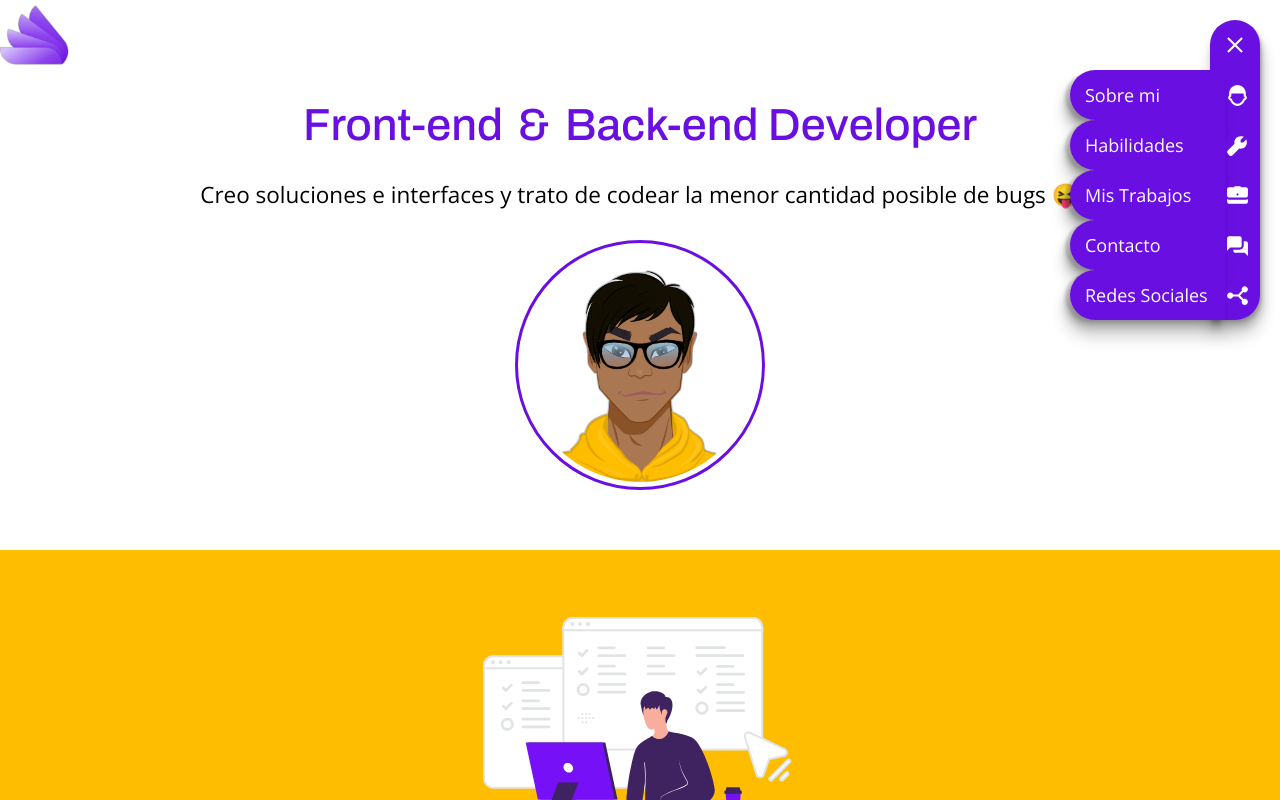
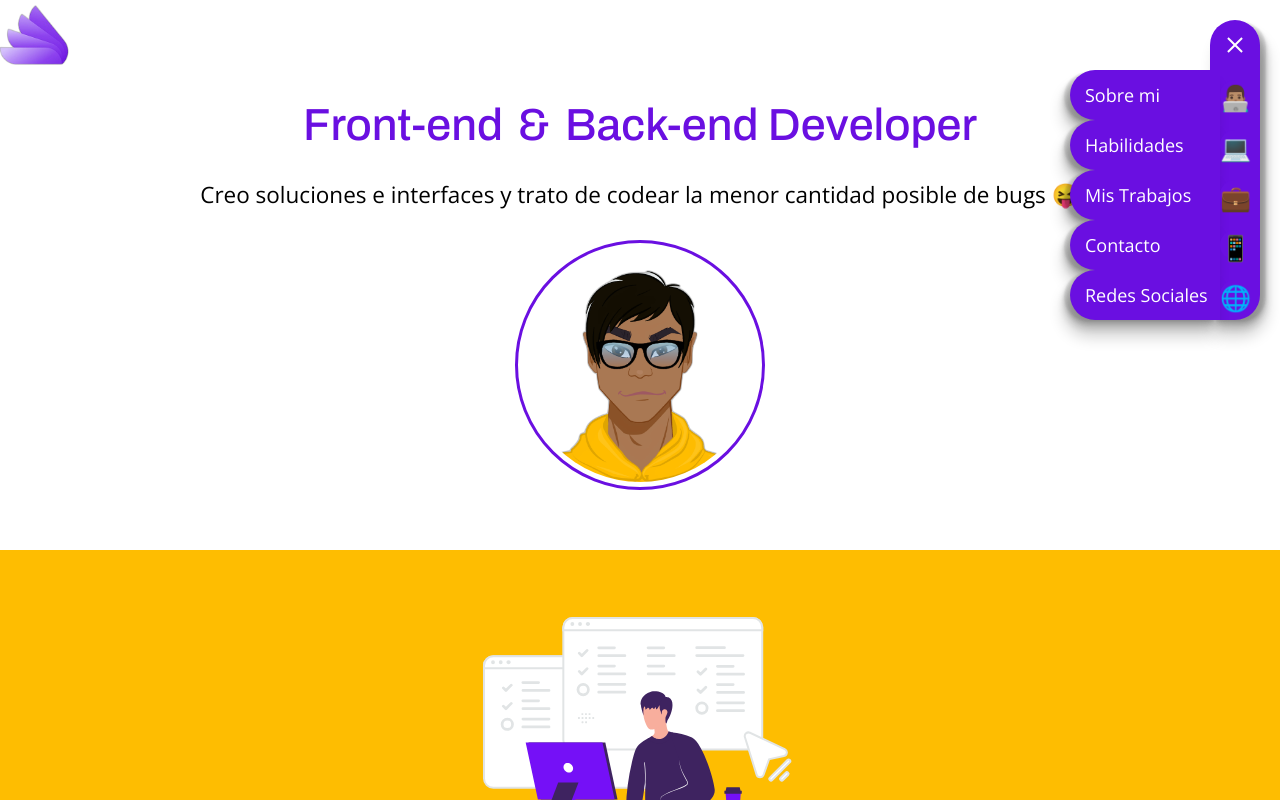
Before and after one commit to achani2497/portfolio, a Vue app: page / in a window 1280 px wide. Both pictures are taken after a click on the item 1235 px from the left and 45 px from the top of the page. Shown: the top 800 px of the page. Built offline with nearby package versions, Linux system fonts and the light colour scheme.

Commit message:
Retoco el menu (agrego emojis) y corrijo una sombra

```diff
--- a/src/components/float-menu/menuComponent.vue
+++ b/src/components/float-menu/menuComponent.vue
@@ -15,7 +15,8 @@
                 </router-link>
                 <i
                     :id="seccion.class"
-                    :class="[seccion.icon, menuAbierto ? 'icon' : '']">
+                    :class="[menuAbierto ? 'icon' : '']">
+                    {{seccion.emoji}}
                 </i>
             </li>
         </ul>
@@ -38,11 +39,11 @@
         border-top-right-radius: 100px;
         border-bottom-right-radius: 100px;
         cursor: pointer;
-        box-shadow: 2px 1px 1px rgba(0,0,0,0.02),
-                    2px 2px 2px rgba(0,0,0,0.06),
-                    2px 4px 4px rgba(0,0,0,0.12),
-                    2px 8px 8px rgba(0,0,0,0.16),
-                    2px 16px 16px rgba(0,0,0,0.2);
+        box-shadow: 6px 1px 1px rgba(0,0,0,0.02),
+                    6px 2px 2px rgba(0,0,0,0.06),
+                    6px 4px 4px rgba(0,0,0,0.12),
+                    6px 8px 8px rgba(0,0,0,0.16),
+                    6px 16px 16px rgba(0,0,0,0.2);
         transition: .3s cubic-bezier(0.98, 0.23, 0.16, 1.28);
     }
     nav ul li{
@@ -76,15 +77,19 @@
         text-decoration: none;
         display: flex;
         align-items: center;
-        box-shadow: -5px 1px 1px rgba(0,0,0,0.02),
-                    -5px 2px 2px rgba(0,0,0,0.06),
-                    -5px 4px 4px rgba(0,0,0,0.12),
-                    -5px 8px 8px rgba(0,0,0,0.16),
-                    -5px 16px 16px rgba(0,0,0,0.2);
+        box-shadow: -6px 1px 1px rgba(0,0,0,0.02),
+                    -6px 2px 2px rgba(0,0,0,0.06),
+                    -6px 4px 4px rgba(0,0,0,0.12),
+                    -6px 8px 8px rgba(0,0,0,0.16),
+                    -6px 16px 16px rgba(0,0,0,0.2);
     }
     nav ul li i{
         color: white;
         opacity: 0;
+        height: 50px;
+        width: 50px;
+        font-size: 25px;
+        font-style: normal;
     }
     nav ul li:not(.menuButton){
         justify-content: space-between;
@@ -184,7 +189,6 @@
             background-color: var(--violet);
             border-top-left-radius: 90px;
             border-bottom-left-radius: 90px;
-            /* z-index: -1; */
         }
     }
 </style>
@@ -198,31 +202,36 @@ export default {
                 nombre: 'Sobre mi',
                 url: '#sobre-mi',
                 class: 'l_sobreMi',
-                icon: 'sobre-mi'
+                icon: 'sobre-mi',
+                emoji: '👨🏽‍💻'
             },
             {
                 nombre: 'Habilidades',
                 url: '#habilidades',
                 class: 'l_habilidades',
-                icon: 'habilidades'
+                icon: 'habilidades',
+                emoji: '💻'
             },
             {
                 nombre: 'Mis Trabajos',
                 url: '#trabajos',
                 class: 'l_misTrabajos',
-                icon: 'trabajos'
+                icon: 'trabajos',
+                emoji: '💼'
             },
             {
                 nombre: 'Contacto',
                 url: '#contacto',
                 class: 'l_contacto',
-                icon: 'contacto'
+                icon: 'contacto',
+                emoji: '📱'
             },
             {
                 nombre: 'Redes Sociales',
                 url: '#redes',
                 class: 'l_redes',
-                icon: 'redes'
+                icon: 'redes',
+                emoji: '🌐'
             }
         ]
         const menu = () => {
```
